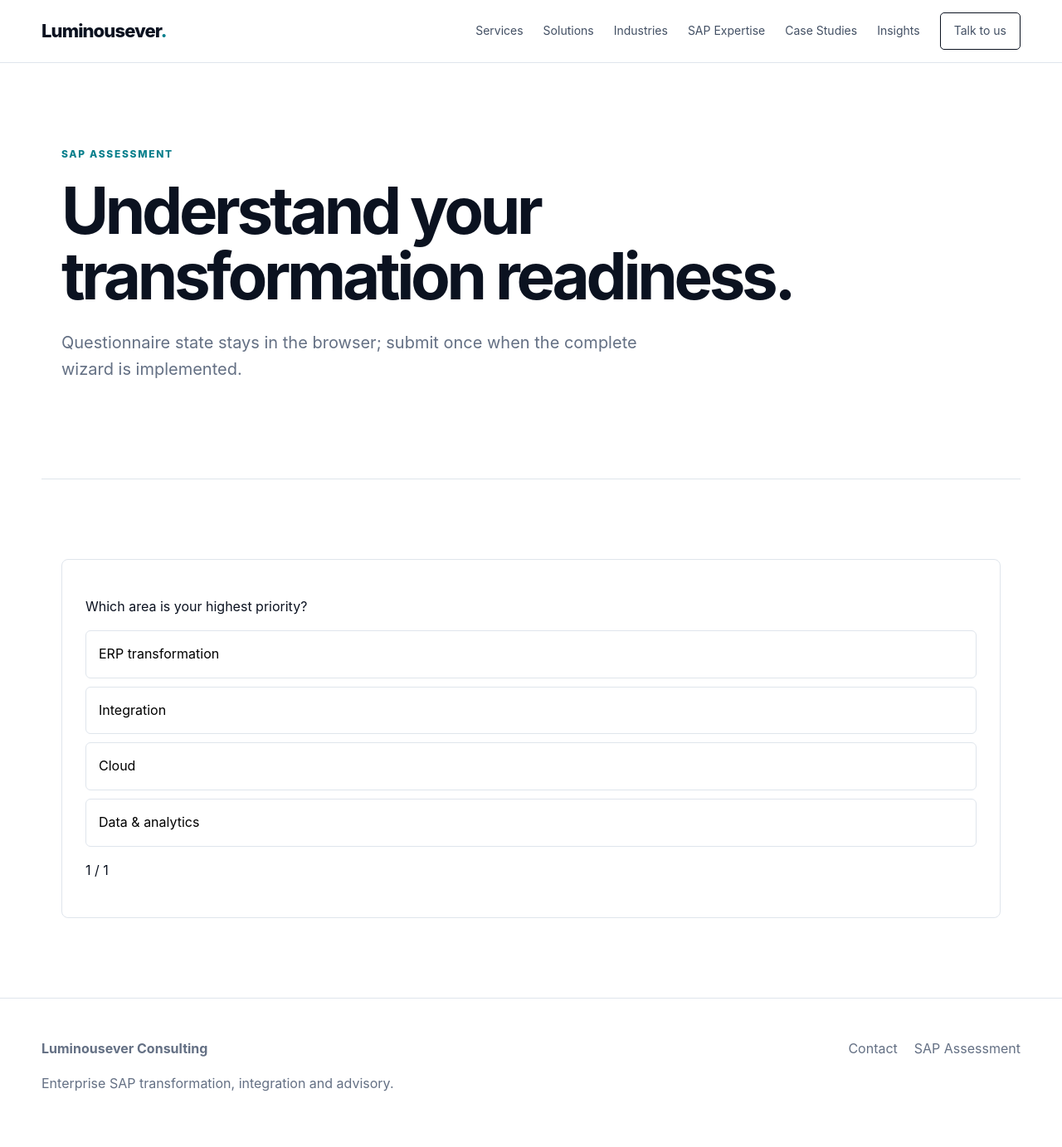
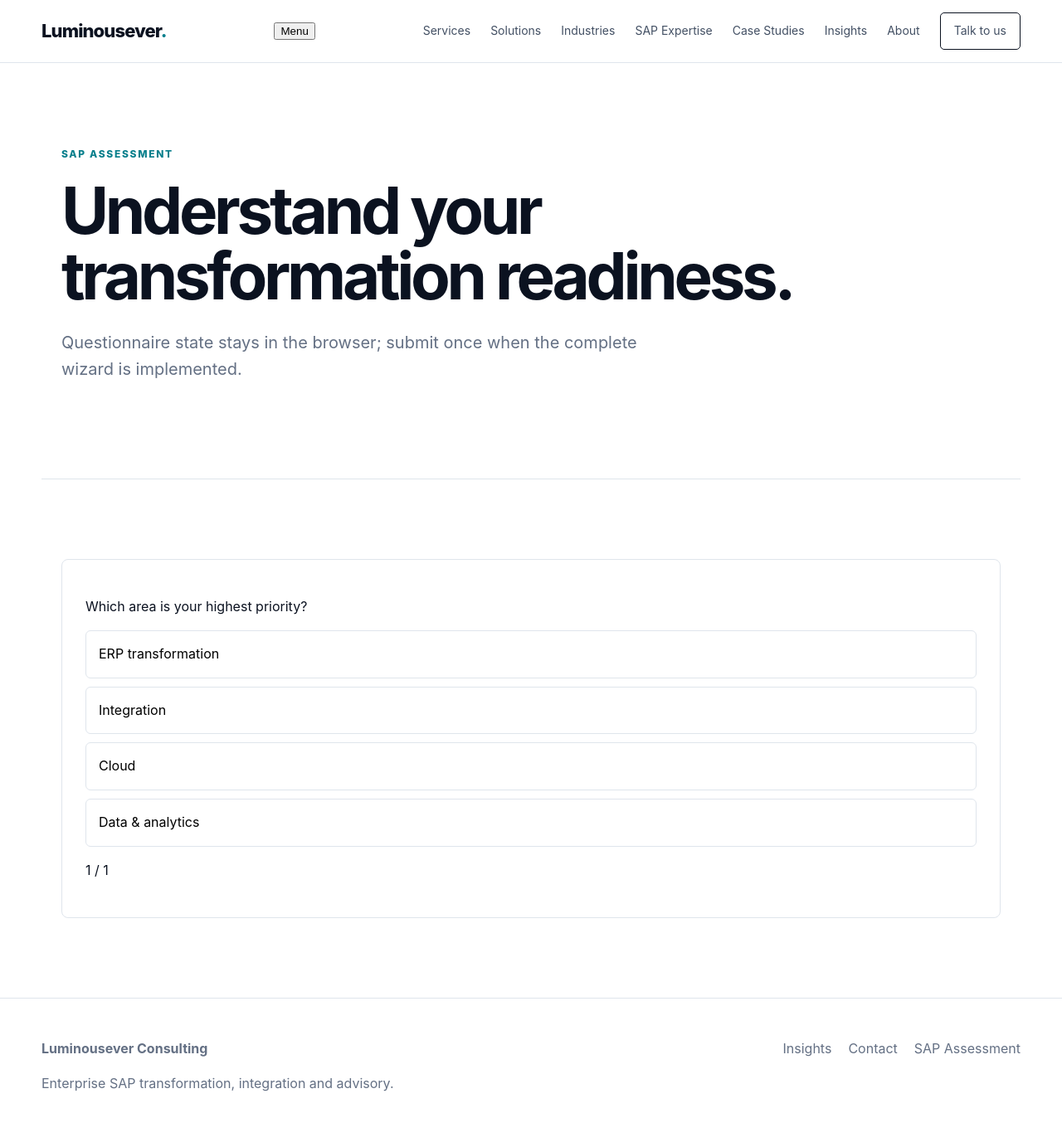
Before and after one commit to bhawanirathore7773/luminousever-consulting, a Django app: page /assessment/ in a window 1280 px wide. Shown: the whole page at 83% size. Run offline with Django 5.2, Linux system fonts and the light colour scheme; parts of the project's set-up code (start-up, migrations or seed data) failed here and were passed over.

Commit message:
feat: elevate enterprise navigation and homepage experience

```diff
--- a/templates/base.html
+++ b/templates/base.html
@@ -1 +1 @@
-{% load static %}<!doctype html><html lang="en"><head><meta charset="utf-8"><meta name="viewport" content="width=device-width,initial-scale=1"><title>{% block title %}{{ page_title|default:"Luminousever Consulting" }}{% endblock %}</title><meta name="description" content="{% block description %}Enterprise SAP consulting, transformation and technology advisory.{% endblock %}"><link rel="canonical" href="{{ request.build_absolute_uri }}"><link rel="stylesheet" href="{% static 'css/site.css' %}">{% block extra_head %}{% endblock %}</head><body><header class="site-header"><a class="brand" href="/">Luminousever<span>.</span></a><nav aria-label="Primary"><a href="/services/">Services</a><a href="/solutions/">Solutions</a><a href="/industries/">Industries</a><a href="/sap/">SAP Expertise</a><a href="/case-studies/">Case Studies</a><a href="/insights/">Insights</a><a class="nav-cta" href="/contact/">Talk to us</a></nav></header><main>{% block content %}{% endblock %}</main><footer class="site-footer"><div><strong>Luminousever Consulting</strong><p>Enterprise SAP transformation, integration and advisory.</p></div><div><a href="/contact/">Contact</a><a href="/assessment/">SAP Assessment</a></div></footer><script defer src="{% static 'js/site.js' %}"></script></body></html>
+{% load static %}<!doctype html><html lang="en"><head><meta charset="utf-8"><meta name="viewport" content="width=device-width,initial-scale=1"><title>{% block title %}{{ page_title|default:"Luminousever Consulting | SAP Transformation & Advisory" }}{% endblock %}</title><meta name="description" content="{% block description %}Enterprise SAP consulting, transformation, integration and technology advisory.{% endblock %}"><meta name="robots" content="index,follow"><link rel="canonical" href="{{ request.build_absolute_uri }}"><meta property="og:title" content="{% block og_title %}Luminousever Consulting{% endblock %}"><meta property="og:description" content="Enterprise SAP transformation and technology advisory."><meta property="og:type" content="website"><link rel="stylesheet" href="{% static 'css/site.css' %}">{% block extra_head %}{% endblock %}</head><body>{% include "partials/nav.html" %}<main id="main-content">{% block content %}{% endblock %}</main><footer class="site-footer"><div><strong>Luminousever Consulting</strong><p>Enterprise SAP transformation, integration and advisory.</p></div><div><a href="/insights/">Insights</a><a href="/contact/">Contact</a><a href="/assessment/">SAP Assessment</a></div></footer><script defer src="{% static 'js/site.js' %}"></script></body></html>
```
